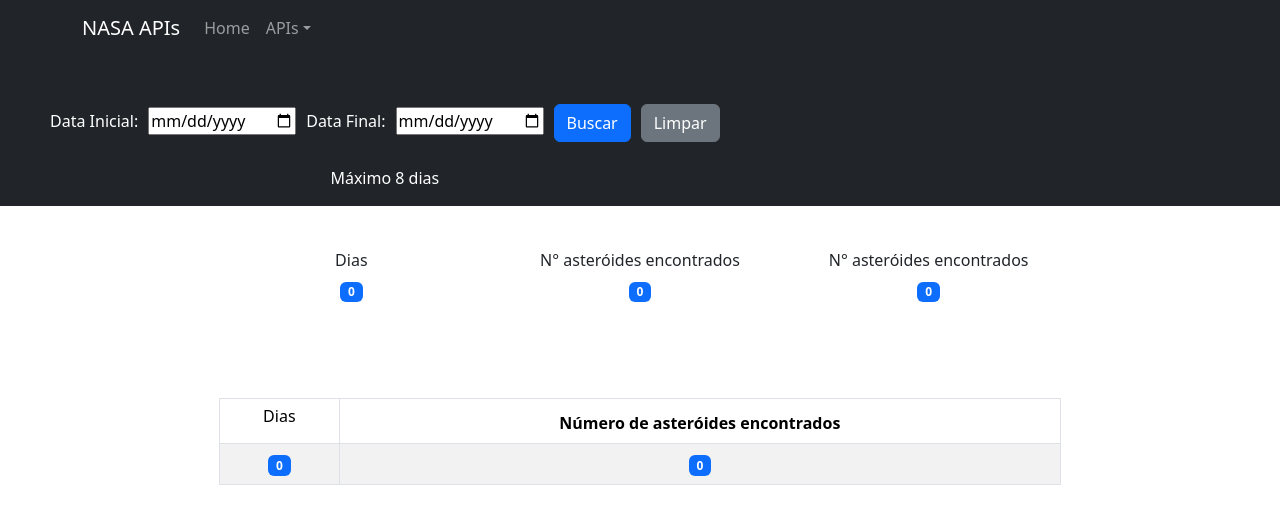
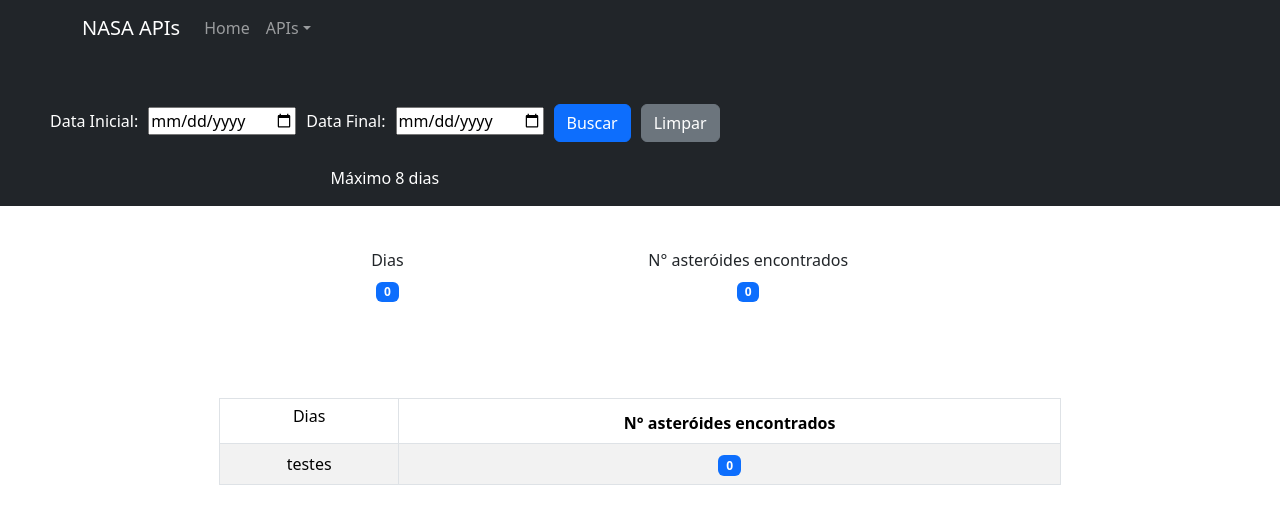
Before and after one commit to alisson9386/nasa-api, a React (Create React App) app: page /nearbyAsteroids in a window 1280 px wide. Shown: the top 524 px of the page. Built offline with nearby package versions, Linux system fonts and the light colour scheme.

Commit message:
Alterações

```diff
--- a/src/Components/NearbyAsteroids.jsx
+++ b/src/Components/NearbyAsteroids.jsx
@@ -35,7 +35,7 @@ class NearbyAsteroids extends Component {
         this.state= {
             startDate: '',
             endDate: '',
-            asteroidsArray:[],
+            asteroidsForDayArray:[],
             days: 0,
             countDays: 0,
             asteroids: 0,
@@ -56,13 +56,15 @@ class NearbyAsteroids extends Component {
     setAsteroidsConst = (daysAsteroids) =>{
         // eslint-disable-next-line
         this.state.asteroids = daysAsteroids;
-        this.changeDays();
-        this.changeAsteroids();
+        const asteroidsCount = daysAsteroids;
+        const arraysNoObjeto = Object.values(asteroidsCount).filter(item => Array.isArray(item));
+        this.changeDays(arraysNoObjeto);
+        this.changeAsteroids(arraysNoObjeto);
+        this.changeTables(arraysNoObjeto);
+        console.log(this.state)
     }
 
-    changeDays = () => {
-        const daysCount = this.state.asteroids;
-        const arraysNoObjeto = Object.values(daysCount).filter(item => Array.isArray(item));
+    changeDays = (arraysNoObjeto) => {
         this.setState({days: arraysNoObjeto.length, countDays: 0 });
         const interval = setInterval(() => {
             if (this.state.countDays === arraysNoObjeto.length) {
@@ -75,9 +77,7 @@ class NearbyAsteroids extends Component {
           }, 50);
     }
 
-    changeAsteroids = () => {
-        const asteroidsCount = this.state.asteroids;
-        const arraysNoObjeto = Object.values(asteroidsCount).filter(item => Array.isArray(item));
+    changeAsteroids = (arraysNoObjeto) => {
         var totalAsteroids = 0;
         arraysNoObjeto.forEach((asteroids) => {
             totalAsteroids += asteroids.length;
@@ -94,13 +94,16 @@ class NearbyAsteroids extends Component {
           }, 5);
     }
 
+    changeTables = (arraysNoObjeto) => {
+
+    }
+
     handlerSubmit = () =>{
         this.showLoading('Buscando Asteroides');
         let startDate = this.state.startDate;
         let endDate = this.state.endDate;
 
         NasaServices.nearbyAsteroids(startDate, endDate).then((res) =>{
-            console.log(res.data)
             let daysAsteroids = res.data.near_earth_objects;
             this.setAsteroidsConst(daysAsteroids);
             Swal.close();
@@ -112,13 +115,11 @@ class NearbyAsteroids extends Component {
 
     }
 
-
-
     handleClearFields = () => {
         this.setState({
             startDate: '',
             endDate: '',
-            asteroidsArray:[],
+            asteroidsForDayArray:[],
             days: 0,
             countDays: 0,
             asteroids: 0,
@@ -158,15 +159,11 @@ render() {
     </div>
     <div className="containerData">
         <div className="row">
-            <div className="col-sm-4">
+            <div className="col-sm-5">
                 <h6>Dias</h6>
                 <label><Badge variant="primary">{this.state.countDays}</Badge></label>
             </div>
-            <div className="col-sm-4">
-                <h6>N° asteróides encontrados</h6>
-                <label><Badge variant="primary">{this.state.countAsteroids}</Badge></label>
-            </div>
-            <div className="col-sm-4">
+            <div className="col-sm-5">
                 <h6>N° asteróides encontrados</h6>
                 <label><Badge variant="primary">{this.state.countAsteroids}</Badge></label>
             </div>
@@ -176,12 +173,12 @@ render() {
                         <thead>
                             <tr>
                                 <th><h6>Dias</h6></th>
-                                <th>Número de asteróides encontrados</th>
+                                <th>N° asteróides encontrados</th>
                             </tr>
                         </thead>
                         <tbody>
                             <tr>
-                                <td><Badge variant="primary">{this.state.countDays}</Badge></td>
+                                <td><label>testes</label></td>
                                 <td><Badge variant="primary">{this.state.countAsteroids}</Badge></td>
                             </tr>
                         </tbody>
```
